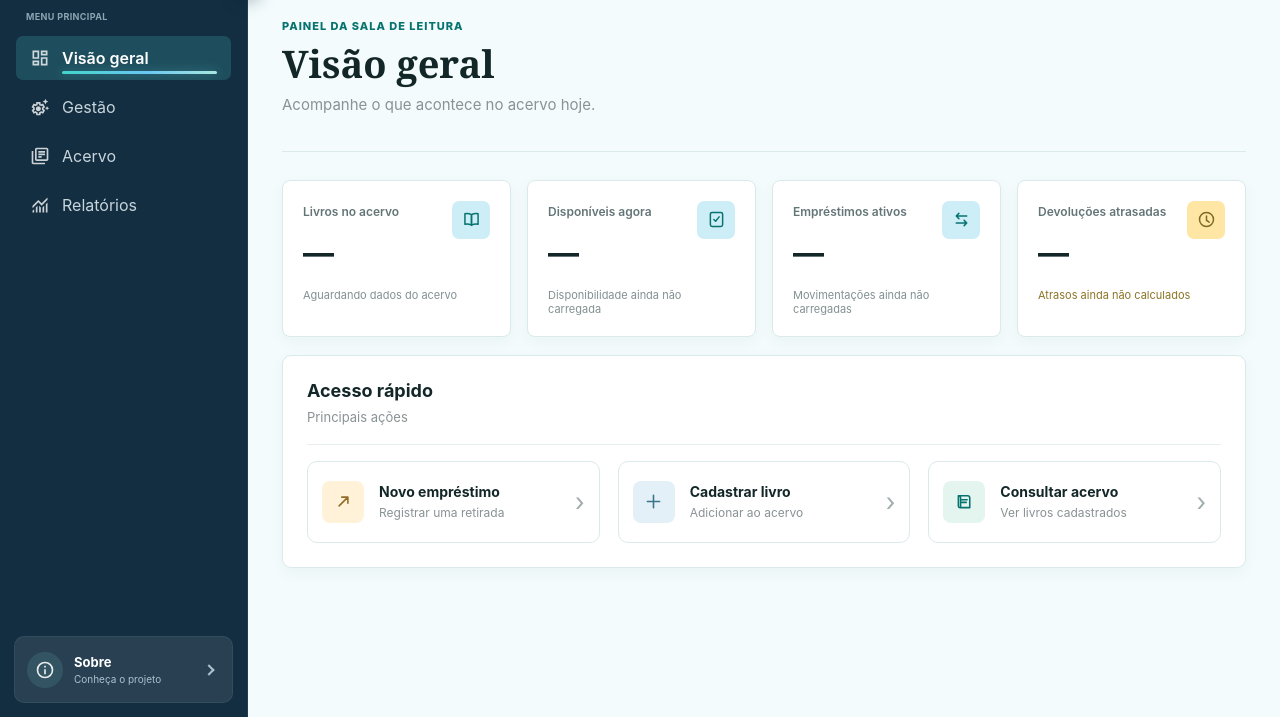
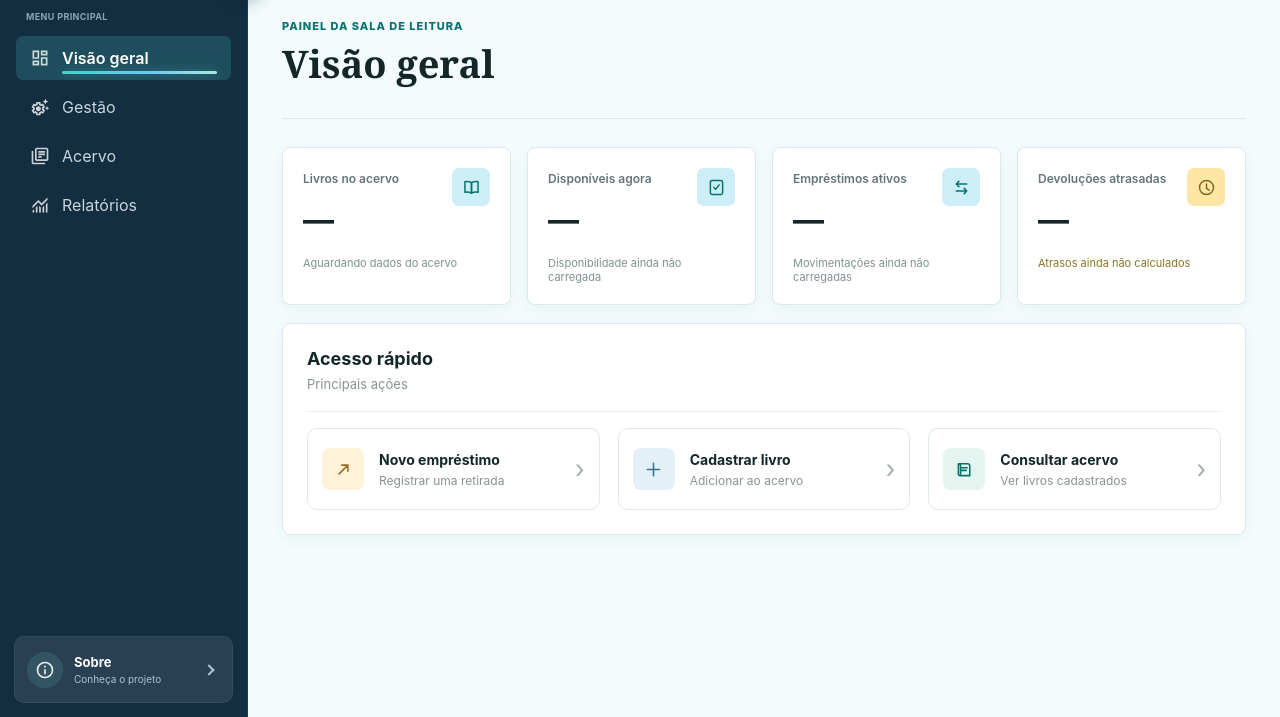
Before and after one commit to aalmmaa-group/Bibliotech, an Electron app: page front-end/index.html in a window 1280 px wide. Shown: the part 83-800 px from the top of the page. Drawn offline with Linux system fonts and the light colour scheme; no server answers; a web font is replaced by a local one.

Commit message:
fix(frontend): remove subtítulo desatualizado da visão geral

```diff
--- a/front-end/index.html
+++ b/front-end/index.html
@@ -145,7 +145,6 @@
                     <div>
                         <p class="page-intro__eyebrow" id="pageEyebrow">Painel da sala de leitura</p>
                         <h1 id="pageTitle">Visão geral</h1>
-                        <p class="page-intro__description" id="pageDescription">Acompanhe o que acontece no acervo hoje.</p>
                     </div>
 
                 </div>
```
